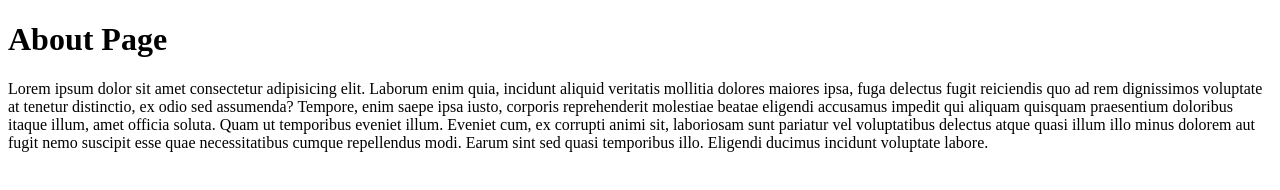
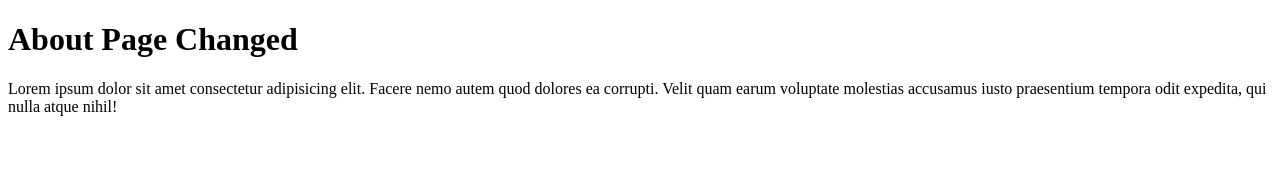
Before and after one commit to robotdreamscourses/github-workshop, a plain HTML site: page about.html in a window 1280 px wide. Drawn offline with Linux system fonts and the light colour scheme.

Commit message:
about and index text updated

```diff
--- a/about.html
+++ b/about.html
@@ -6,7 +6,7 @@
   <title>About Page</title>
 </head>
 <body>
-  <h1>About Page</h1>
-  <p>Lorem ipsum dolor sit amet consectetur adipisicing elit. Laborum enim quia, incidunt aliquid veritatis mollitia dolores maiores ipsa, fuga delectus fugit reiciendis quo ad rem dignissimos voluptate at tenetur distinctio, ex odio sed assumenda? Tempore, enim saepe ipsa iusto, corporis reprehenderit molestiae beatae eligendi accusamus impedit qui aliquam quisquam praesentium doloribus itaque illum, amet officia soluta. Quam ut temporibus eveniet illum. Eveniet cum, ex corrupti animi sit, laboriosam sunt pariatur vel voluptatibus delectus atque quasi illum illo minus dolorem aut fugit nemo suscipit esse quae necessitatibus cumque repellendus modi. Earum sint sed quasi temporibus illo. Eligendi ducimus incidunt voluptate labore.</p>
+  <h1>About Page Changed</h1>
+  <p>Lorem ipsum dolor sit amet consectetur adipisicing elit. Facere nemo autem quod dolores ea corrupti. Velit quam earum voluptate molestias accusamus iusto praesentium tempora odit expedita, qui nulla atque nihil!</p>
 </body>
 </html>
```
Also changed, not shown: index.html (+1 -0 lines).
